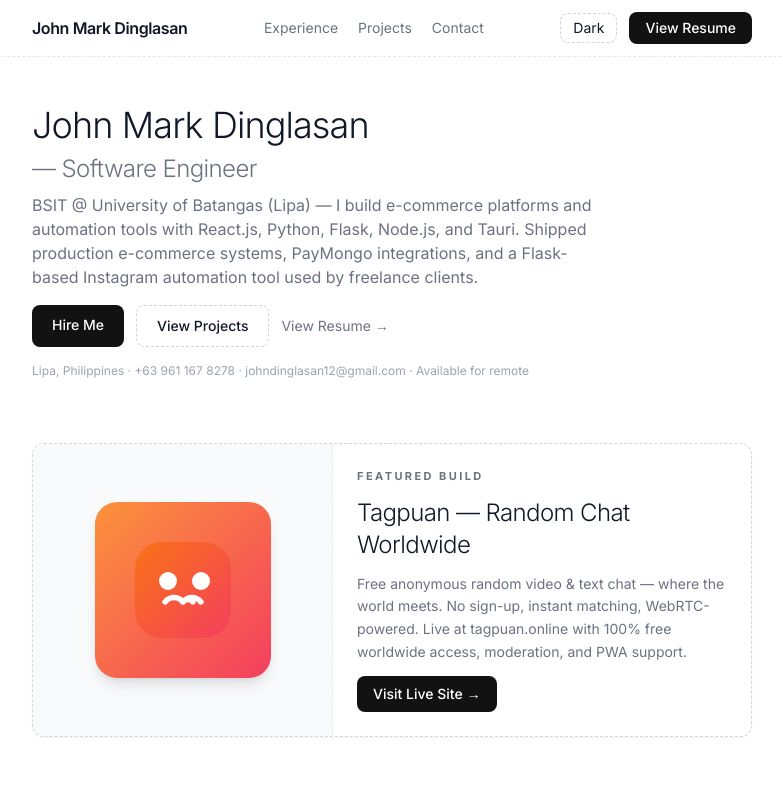
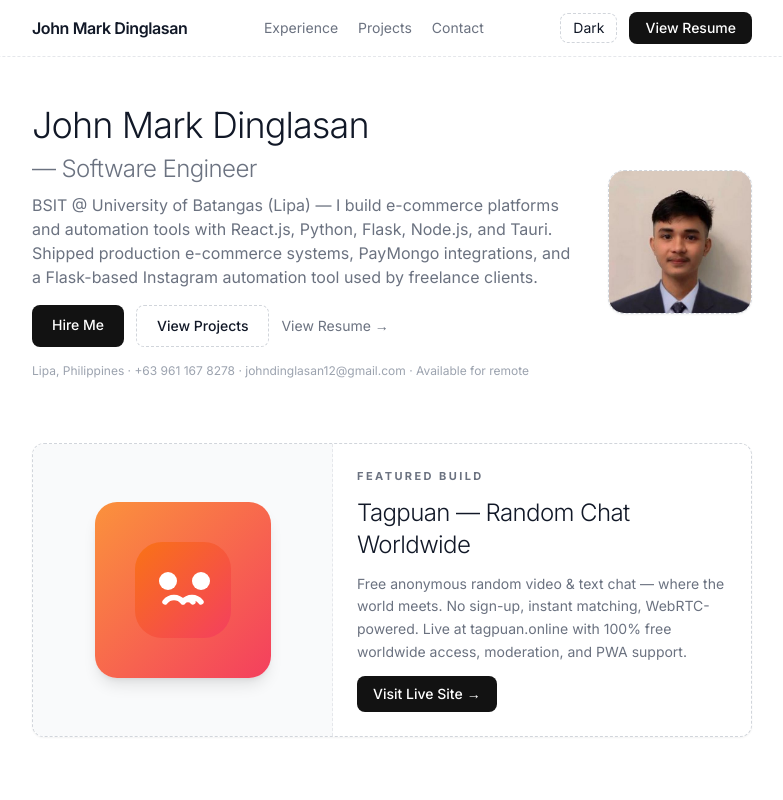
Before and after one commit to Jayem09/portfolio, a Next.js app: page / in a window 1280 px wide. Shown: the top 800 px of the page, without its empty margins (248-1031 px from the left). Built offline with nearby package versions, Linux system fonts and the light colour scheme; no server answers.

Commit message:
feat: add profile photo to Hero (me.jpeg)

```diff
--- a/components/sections/Hero.tsx
+++ b/components/sections/Hero.tsx
@@ -1,6 +1,8 @@
 export default function Hero() {
   return (
-    <section className="w-full pt-8 sm:pt-12 space-y-4">
+    <section className="w-full pt-8 sm:pt-12">
+      <div className="flex flex-col-reverse sm:flex-row gap-6 sm:gap-8 sm:items-center">
+        <div className="flex-1 space-y-4">
           <div className="space-y-2">
             <h1 className="text-3xl sm:text-4xl font-light tracking-tight text-gray-900 dark:text-white">John Mark Dinglasan</h1>
             <p className="text-xl sm:text-2xl font-light tracking-tight text-gray-500 dark:text-gray-400">— Software Engineer</p>
@@ -20,6 +22,12 @@ export default function Hero() {
             </a>
           </div>
           <p className="text-xs text-gray-400 dark:text-gray-500">Lipa, Philippines · +63 961 167 8278 · johndinglasan12@gmail.com · Available for remote</p>
+        </div>
+        <div className="shrink-0 flex justify-start sm:justify-end">
+          {/* eslint-disable-next-line @next/next/no-img-element */}
+          <img src="/me.jpeg" alt="John Mark Dinglasan" className="h-28 w-28 sm:h-36 sm:w-36 rounded-2xl object-cover border border-dashed border-gray-300 dark:border-gray-700 shadow-sm bg-white dark:bg-ink" />
+        </div>
+      </div>
     </section>
   );
 }
```
Also changed, not shown: public/me.jpeg (added). Lines whose indentation alone changed are shown as unchanged.
